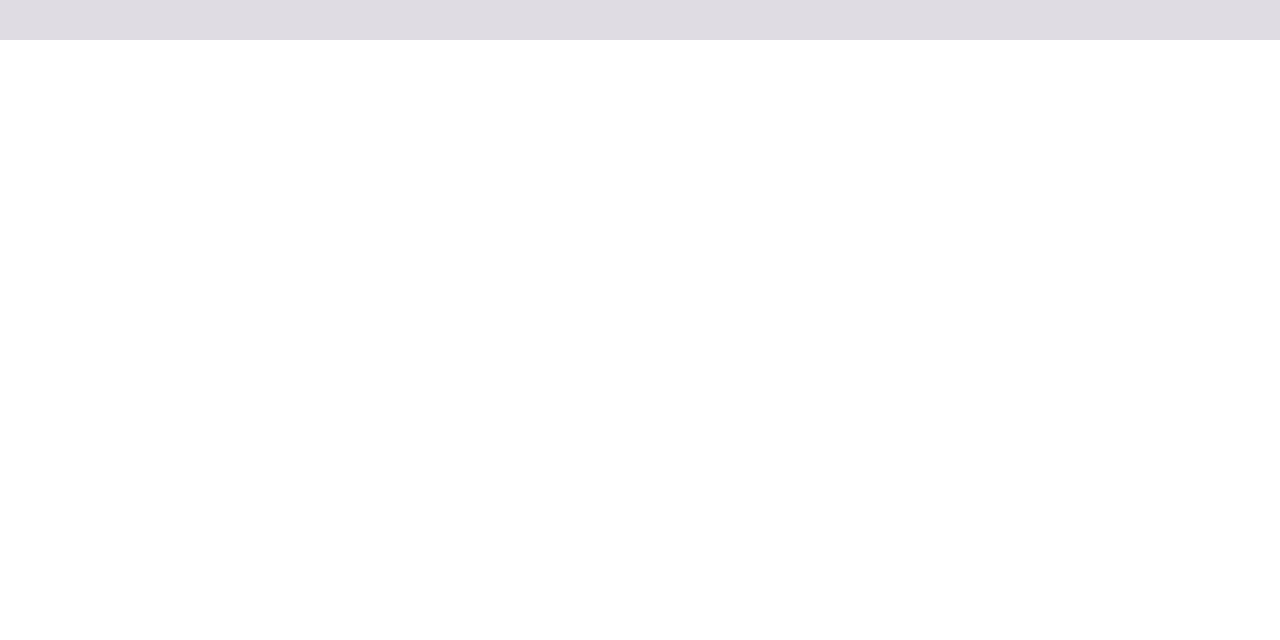
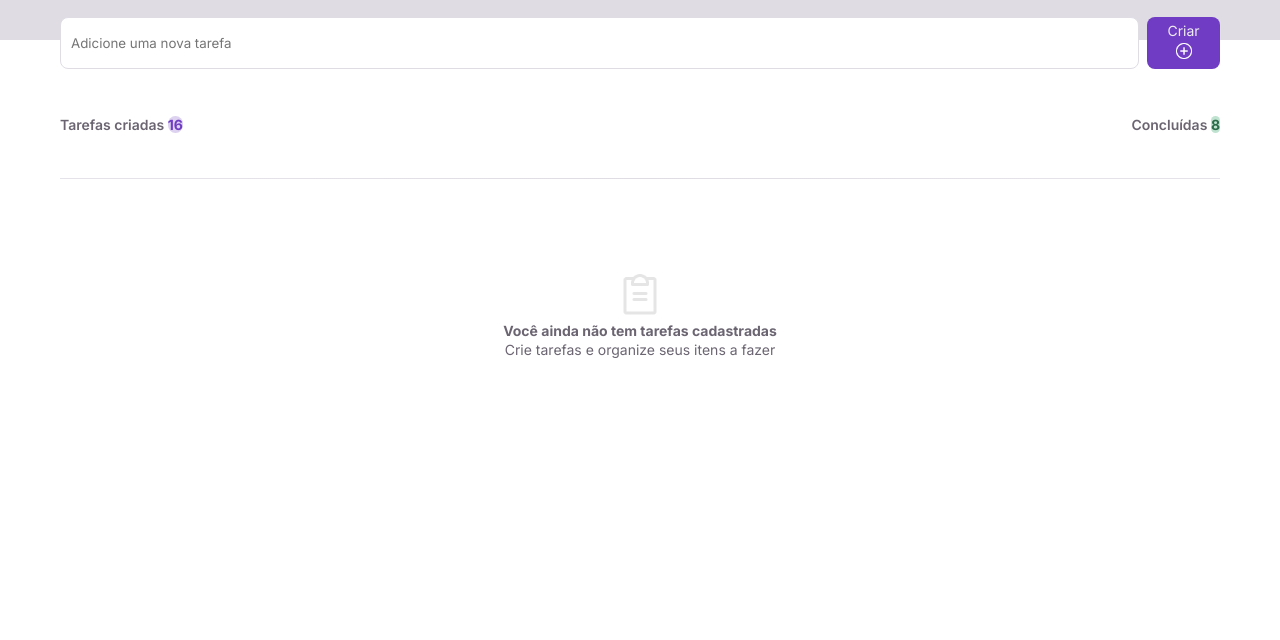
Before and after one commit to KATHeleen268/Todo_projeto_lista_de_tarefas, a plain HTML site: page index.html in a window 1280 px wide. Shown: the part 160-800 px from the top of the page. Drawn offline with Linux system fonts and the light colour scheme.

Commit message:
HTML e CSS quase pronto na tela sem s tarefas

```diff
--- a/global.css
+++ b/global.css
@@ -1,11 +1,22 @@
 * {
     margin: 0;
-    padding: 0;
+    padding: 0px;
     box-sizing: border-box;
+   /* display: grid;
+    grid-template-rows: 2fr;
+    grid-template-areas:
+    "header header "
+    "main main"
+    ;*/
+    font-family: Inter;
+}
+
+main{
+    padding: 0 60px;
 }
 
 :root {
-    --purple-light: #DDD2EF;
+    --purple-light: rgb(221, 210, 239);
     --purple-base: #9359F3;
     --purple-dark: #6F3CC3;
     --green-light: #BFE3D0;
--- a/index.html
+++ b/index.html
@@ -1,27 +1,72 @@
 <!DOCTYPE html>
 <html lang="pt-br">
+
 <head>
+    <link rel="preconnect" href="https://fonts.googleapis.com">
+    <link rel="preconnect" href="https://fonts.gstatic.com" crossorigin>
+
     <meta charset="UTF-8">
     <meta name="viewport" content="width=device-width, initial-scale=1.0">
     <title>Todo - Listas Tarefas</title>
     <link rel="stylesheet" href="styles.css">
+    <link
+        href="https://fonts.googleapis.com/css2?family=Inter:ital,opsz,wght@0,14..32,100..900;1,14..32,100..900&display=swap"
+        rel="stylesheet">
 </head>
+
+
 <body>
+
     <header class="header_back">
         <div class="Logo">
-           <img src="Assets/Logo.svg"  alt="">
+            <img src="Assets/Logo.svg" alt="Logo do to do list">
         </div>
 
     </header>
 
     <main>
-       <section class="tasks">
+        <section class="separe">
 
-       </section>
+            <input type="text" name="" id="write" placeholder="Adicione uma nova tarefa" class="container">
+            <button type="submit" id="create"> <span>Criar</span class="somente_desktop">
+                <div class="btnadd">
+                    <img src="Assets/PlusCircleRegular.png" id="add">
+                </div>
+            </button>
+        </section>
+
+
+        <section class="tasks">
+
+            <div class="count">
+
+                <p>Tarefas criadas <strong class="purple">16</strong></p>
+                <p >Concluídas <strong class="green">8</strong></p>
+
+
+            </div>
+
+            <div class="separator"></div>
+
+                <!-- <ul>
+                    <li>
+                        <div class="card-task">
+                        <img src="Assets/CircleRegular.png" id="finaltask" class="check" alt="">
+                        <p>Essa é uma atividade que você quer fazer </p>
+                        <img src="Assets/TrashRegular.png" class="trash">
+                    </div>
+                    </li>
+                </ul>-->
+<div class="no-tasks">
+                <img src="Assets/ClipboardTextRegular.png" id="clipboard" alt="">
+                <p id="empty"><strong >Você ainda não tem tarefas cadastradas </strong></p>
+                <p id="create">Crie tarefas e organize seus itens a fazer</p>
+            </div>
+        </section>
     </main>
-
 
 
     <script src="scripts.js"></script>
 </body>
+
 </html>
--- a/styles.css
+++ b/styles.css
@@ -1,29 +1,189 @@
 @import url(global.css);
 
-.header_back{
-background-color: var(--gray-330);
+.header_back {
+    background-color: var(--gray-330);
+    height: 200px;
+    left: 0px;
+    right: 0px;
+
+    .Logo {
+        text-align: center;
+        align-items: center;
+        padding-top: 4.2rem;
+
+    }
+
+}
 
 
-position: absolute;
-height: 200px;
-left: 0px;
-right: 0px;
-top: 0px;
 
 
-.Logo{
-  text-align: center;
-  justify-content: center;
-  padding-top: 4.5rem;
+.separe{
+    display: flex;
+    justify-content: space-between;
+    align-items: center;
+    margin-bottom: 15px;
+    gap: 8px;
+    transform: translateY(-23px);
+    /*padding-bottom: 24px;*/
+
+
+
+#write {
+    flex: 5rem;
+    padding: 10px;
+    border: 1px solid #E0DCE4;
+    border-radius: .5rem;
+    border-color: var(--gray-330);
+    width: 736px;
+    height: 52px;
+
+
+}
+
+
+
+#create {
+    border: var(--purple-dark);
+    border-radius: .5rem;
+    gap: 8px;
+
+    background-color: var(--purple-dark);
+    width: 73px;
+    height: 52px;
+    color: var(--gray-100);
+}
+
+.btnadd{
+    filter: invert(1);
+}
+
+#add{
+        width: 1.25rem;
+        height: 1.25rem;
+    }
+}
+
+
+
+.tasks{
+    display: block;
+    padding-top: 10px;
+
+
+.count {
+    display: flex;
+    justify-content: space-between;
+    padding-bottom: 12px;
+    font-family: 'Inter';
+
+
+
+    font-style: normal;
+    font-weight: 600;
+    font-size: 14px;
+    line-height: 120%;
+    color: #6B6572
+}
+
+.purple{
+    color: var(--purple-dark);
+    background: var(--purple-light);
+    border-radius: 999px;
+
+}
+
+.green{
+    color: var(--green-dark);
+    background: var(--green-light);
+    border-radius: 999px;
+}
+
+.separator{
+    height: 1px;
+    background: radial-gradient(var(--gray-330), var(--gray-200) 50%);
+    margin-block: 2rem;
 }
 }
 
-@media (max-width: 62.5rem) {
-    .header_back{
-        .Logo{
+ul {
+
+}
+
+li {
+
+    border-radius: .5rem;
+    display: flex;
+    align-items: center;
+    margin-bottom: 10px;
+    list-style: none;
+    border-radius: 1px solid black;
+}
+
+.card-task{
+    border: 1px solid;
+    border-color: blue;
+}
+
+#finaltask{
+    margin-right: 10px;
+
+}
+
+.check{
+    width: 1.25rem;
+    height: 1.25rem;
+}
+
+.trash{
+    width: 1.25rem;
+    height: 1.25rem;
+}
+
+.no-tasks{
+    text-align: center;
+    padding: 60px;
+}
+
+#clipboard{
+    width: 48px;
+    height: 48px;
+    opacity: 0.1;
+}
+
+#empty{
+    font-family: 'Inter';
+    font-style: normal;
+    font-weight: 600;
+    font-size: 14px;
+    line-height: 120%;
+    color: #6B6572;
+}
+
+#create{
+    font-family: 'Inter';
+    font-style: normal;
+    font-weight: 400;
+    font-size: 14px;
+    line-height: 140%;
+    color: #6B6572;
+}
+
+@media (max-width: 850px) {
+    .header_back {
+        .Logo {
             text-align: center;
             justify-content: center;
             padding-top: 4.8rem;
         }
     }
 }
+
+@media (max-width: 800px) {
+
+    span{
+        display: none;
+    }
+
+
+}
```
